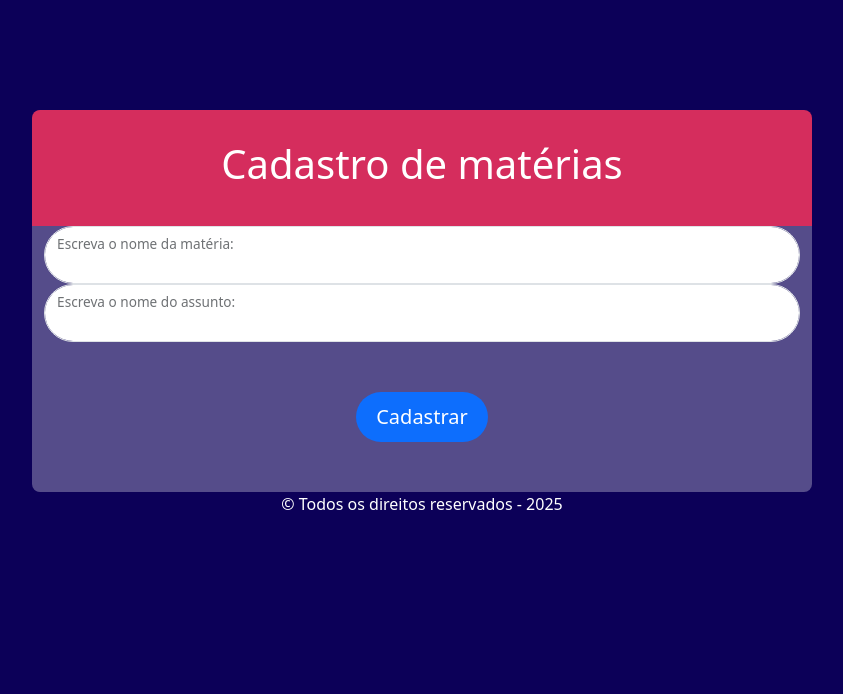
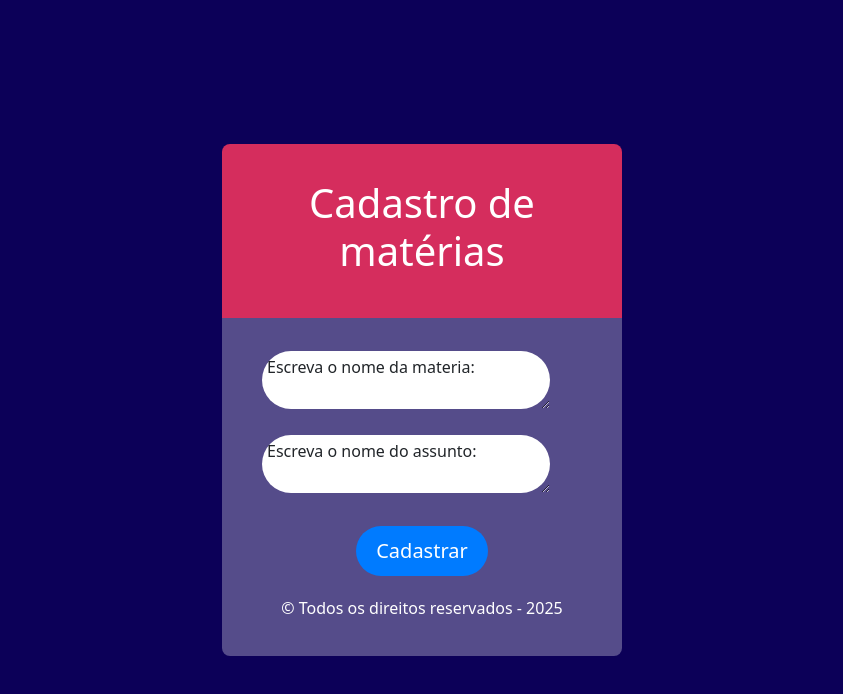
Before and after one commit to biasiq/PI-2025-segundo-semestre, a website: page front/tela_cadastro_materia.html in a window 1280 px wide. Shown: the whole page, without its empty margins (218-1061 px from the left). Drawn offline with nearby package versions, Linux system fonts and the light colour scheme.

Commit message:
Ajuste na tela de Cadastro de MAteria

```diff
--- a/front/css/styles_cadastro_materia.css
+++ b/front/css/styles_cadastro_materia.css
@@ -1,55 +1,65 @@
-body{
-    /* background-color: #004aad; */
+body {
     background-color: #0c0058;
+    display: flex;
     justify-content: center;
+    align-items: center;
+    height: 100vh; /* centraliza verticalmente */
 }
 
-.cadastro-materia{
+.cadastro-materia {
     text-align: center;
-    padding: 30px;
+    padding: 20px;
     color: white;
-
 }
 
-footer{
+footer {
     text-align: center;
     color: white;
 }
 
-#botao-cadastrar{
-    justify-content: center;
-    text-align: center;
+#botao-cadastrar {
     padding: 10px 20px;
     border-radius: 50px;
     color: white;
     border: none;
+    background-color: #007bff;
+    cursor: pointer;
 }
 
-.botao{
-    justify-content: center;
-    text-align: center;
-    padding: 50px;
+#botao-cadastrar:hover {
+    background-color: #0056b3;
 }
 
-.topo{
+.botao {
+    text-align: center;
+    padding: 20px;
+}
+
+.topo {
     background-color: #d52d5d;
-    margin-top: 110px;
-    margin-right: 250px;
-    margin-left: 250px;
+    margin: 0 auto; /* centraliza */
+    width: 400px; /* diminui o tamanho do bloco */
     border-top-left-radius: 8px;
     border-top-right-radius: 8px;
+    padding: 15px;
 }
 
-.parte-azul-clara{
-    justify-content: center;
+.parte-azul-clara {
     background-color: #554c8a;
-    margin-right: 250px;
-    margin-left: 250px;
+    margin: 0 auto; /* centraliza */
+    width: 400px; /* mesmo tamanho da parte de cima */
     border-bottom-left-radius: 8px;
     border-bottom-right-radius: 8px;
+    padding: 20px;
 }
 
-#nome-materia, #nome-assunto{
+/* Inputs */
+#nome-materia,
+#nome-assunto {
+    width: 90%;
     border-radius: 50px;
-    resize: none;
+    padding: 5px;
+    margin: 5px 0; /* <-- adiciona espaço entre os inputs */
+    border: none;
+    outline: none;
 }
--- a/front/css/styles_index.css
+++ b/front/css/styles_index.css
@@ -38,3 +38,7 @@ body{
 footer p{
     text-align: center;
 }
+
+.figure{
+    border-image-slice: 30%;
+}
--- a/front/tela_cadastro_materia.html
+++ b/front/tela_cadastro_materia.html
@@ -20,24 +20,43 @@
 
         <div class="parte-azul-clara">
             <section class="container-sm">
-            <div class="form-floating">
+
+
+
+                <div class="form-floating p-2 justify justify-center">
+                    <textarea class="form-control nome-materia" placeholder="Nome"
+                        id="nome-materia"></textarea>
+                    <label for="nome-materia">Escreva o nome da materia: </label>
+                </div>
+            <!-- <div class="form-floating">
                 <textarea class="form-control" id="nome-materia"></textarea>
                 <label for="nome-materia">Escreva o nome da matéria: <label>
+            </div> -->
+
+
+
+
+            <div class="form-floating p-2 justify justify-center">
+                <textarea class="form-control nome-assunto" placeholder="Nome"
+                    id="nome-assunto"></textarea>
+                <label for="nome-assunto">Escreva o nome do assunto: </label>
             </div>
-            <div class="form-floating">
+            <!-- <div class="form-floating">
                 <textarea class="form-control" id="nome-assunto"></textarea>
                 <label for="nome-materia">Escreva o nome do assunto: <label>
-            </div>
+            </div> -->
+
+
+
             <div class="botao">
                 <button type="button" class="btn btn-primary btn-lg" id="botao-cadastrar">Cadastrar</button>
             </div>
-
+            <footer>
+                <p>&copy; Todos os direitos reservados - 2025</p>
+            </footer>
         </section>
         </div>
     </main>
-    <footer>
-        <p>&copy; Todos os direitos reservados - 2025</p>
-    </footer>
     <script src="https://cdn.jsdelivr.net/npm/bootstrap@5.3.8/dist/js/bootstrap.bundle.min.js"
         integrity="sha384-FKyoEForCGlyvwx9Hj09JcYn3nv7wiPVlz7YYwJrWVcXK/BmnVDxM+D2scQbITxI"
         crossorigin="anonymous"></script>
```
